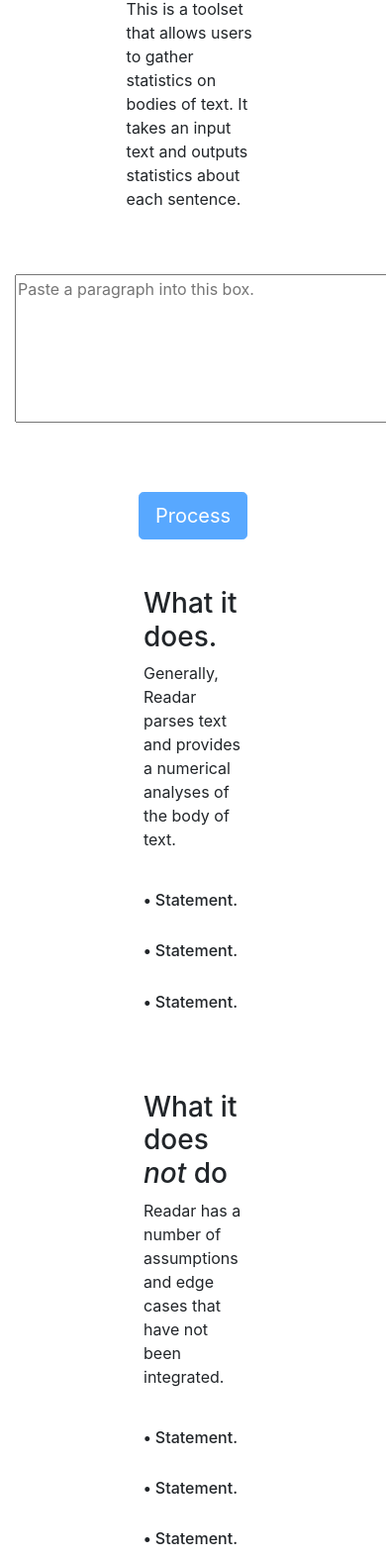
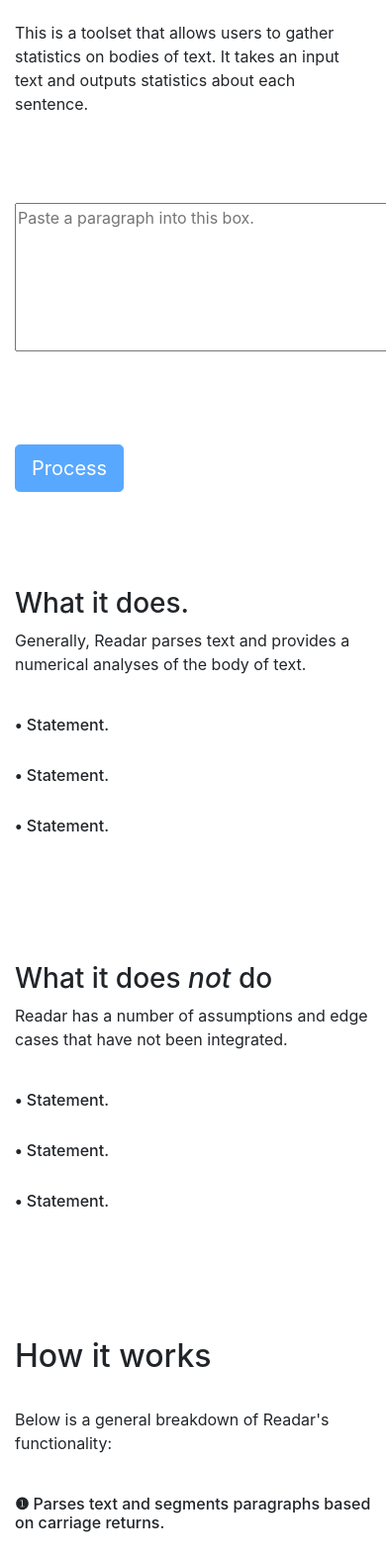
Before and after one commit to KenyanBurnham/Readar, a plain HTML site: page index.html in a window 390 px wide. Shown: the part 131-1707 px from the top of the page at 99% size. Drawn offline with nearby package versions, Linux system fonts and the light colour scheme.

Commit message:
Hopefully this fixes the mobile view

```diff
--- a/index.html
+++ b/index.html
@@ -12,44 +12,44 @@
       <br><br>
       <section class="container-fluid">
           <div class="row">
-              <div class="col">
+              <div class="col-lg-2">
                   &nbsp;
               </div>
-              <div class="col">
+              <div class="col-lg-8">
                   <h1>Readar</h1><br>
                   <p>This is a toolset that allows users to gather statistics on bodies of text. It takes an input text and outputs statistics about each sentence.</p>
                   <br>
               </div>
-              <div class="col">
+              <div class="col-lg-2">
                   &nbsp;
               </div>
           </div>
       </section>
       <section class="container-fluid">
           <div class="row">
-              <div class="col">
+              <div class="col-lg-2">
                   &nbsp;
               </div>
-              <div class="col">
+              <div class="col-lg-8">
                   <div class="form-group">
                     <textarea id="inputPlace" name="name" rows="6" cols="60" minlength="2" required placeholder="Paste a paragraph into this box."></textarea>
                     <br><br>
                 </div>
               </div>
-              <div class="col">
+              <div class="col-lg-2">
                   &nbsp;
               </div>
           </div>
       </section>
       <section class="container-fluid">
           <div class="row">
-              <div class="col">
+              <div class="col-lg-2">
                   &nbsp;
               </div>
-              <div class="col">
+              <div class="col-lg-8">
                   <button id="submissionButton" class="btn btn-lg btn-primary" type="button" name="button" data-toggle="modal" data-target="#myModal" onclick="startCount();" disabled>Process</button>
               </div>
-              <div class="col">
+              <div class="col-lg-2">
                   &nbsp;
               </div>
           </div>
@@ -57,10 +57,10 @@
       <br><br>
       <section class="container-fluid">
           <div class="row">
-              <div class="col">
+              <div class="col-lg-2">
                   &nbsp;
               </div>
-              <div class="col">
+              <div class="col-lg-8">
                   <h3>What it does.</h3>
                   <p>Generally, Readar parses text and provides a numerical analyses of the body of text. </p>
                   <br>
@@ -71,7 +71,7 @@
                   <h6><b>&#8226;</b> Statement. </h6>
                   <br>
               </div>
-              <div class="col">
+              <div class="col-lg-2">
                   &nbsp;
               </div>
           </div>
@@ -79,10 +79,10 @@
       <br><br>
       <section class="container-fluid">
           <div class="row">
-              <div class="col">
+              <div class="col-lg-2">
                   &nbsp;
               </div>
-              <div class="col">
+              <div class="col-lg-8">
                   <h3>What it does <i>not</i> do </h3>
                   <p>Readar has a number of assumptions and edge cases that have not been integrated. </p>
                   <br>
@@ -93,7 +93,7 @@
                   <h6><b>&#8226;</b> Statement. </h6>
                   <br>
               </div>
-              <div class="col">
+              <div class="col-lg-2">
                   &nbsp;
               </div>
           </div>
@@ -102,10 +102,10 @@
       <br><br>
       <section class="container-fluid">
           <div class="row">
-              <div class="col">
+              <div class="col-lg-2">
                   &nbsp;
               </div>
-              <div class="col">
+              <div class="col-lg-8">
                   <h2>How it works</h2>
                   <br>
                   <p>Below is a general breakdown of Readar's functionality:</p>
@@ -117,25 +117,11 @@
                   <h6><b>&#10104;</b> Segments sentences into words by whitespace (<i>TABS</i> and <i>SPACES</i>).</h6>
                   <br>
               </div>
-              <div class="col">
+              <div class="col-lg-2">
                   &nbsp;
               </div>
           </div>
       </section>
-
-      <section class="container-fluid">
-          <div class="row">
-              <div class="col-2">
-                  &nbsp;
-              </div>
-              <div class="col-8">
-
-              </div>
-              <div class="col-2">
-                  &nbsp;
-              </div>
-          </div>
-    </section>
 
     <section>
         <!-- Modal -->
--- a/js/old/oldController.js
+++ b/js/old/oldController.js
@@ -104,7 +104,7 @@
     for (let i = 0; i < iteration; i++) {
         let b = a[i];
 // TODO: Add a "." to the end of b1
-        let b1 = b.concat(". ");
+        let b1 = b;
         b = b.toString();
         b = b.replace(/(\r\n|\n|\r)/gm,"").trim();
         let c = processSentence(b);
```
